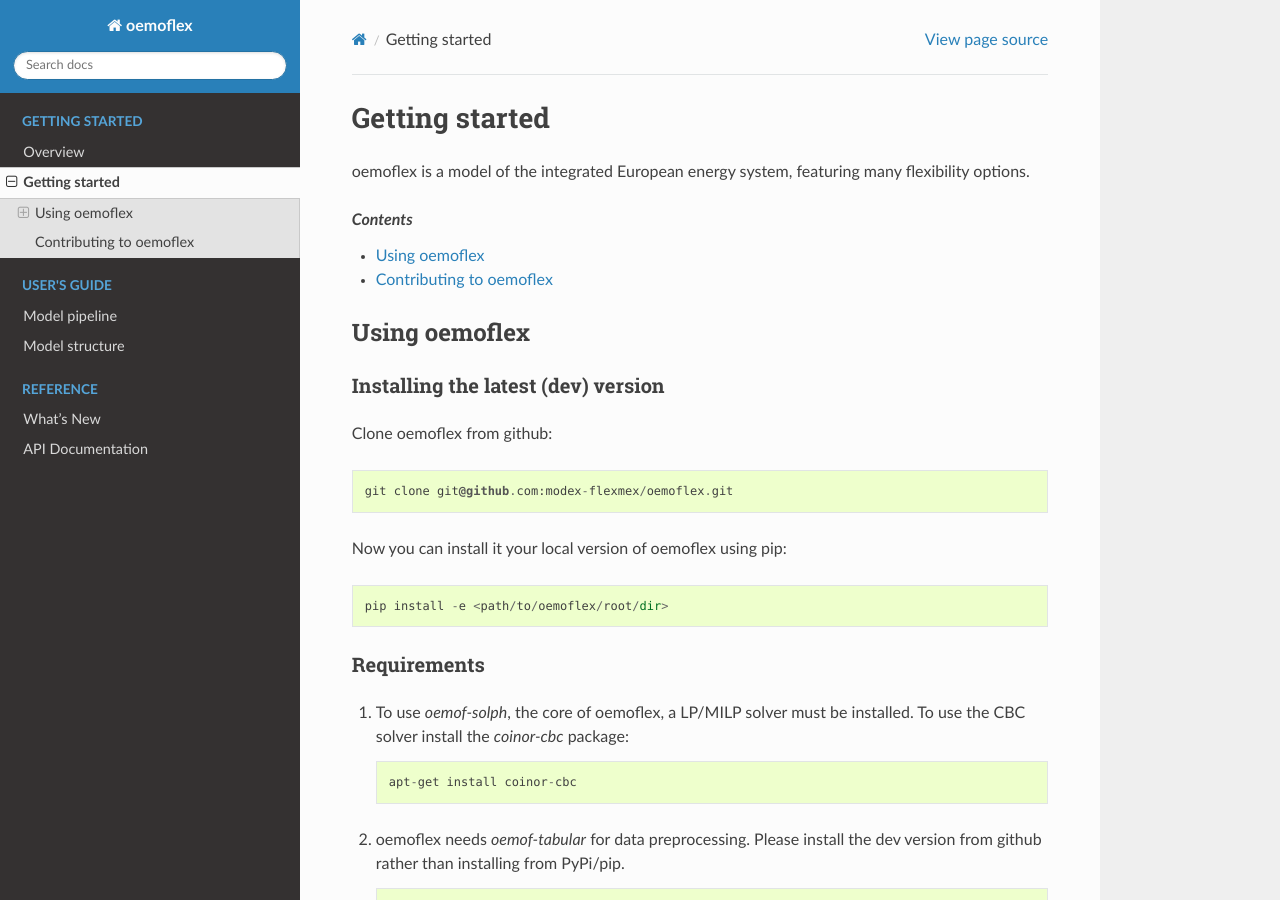
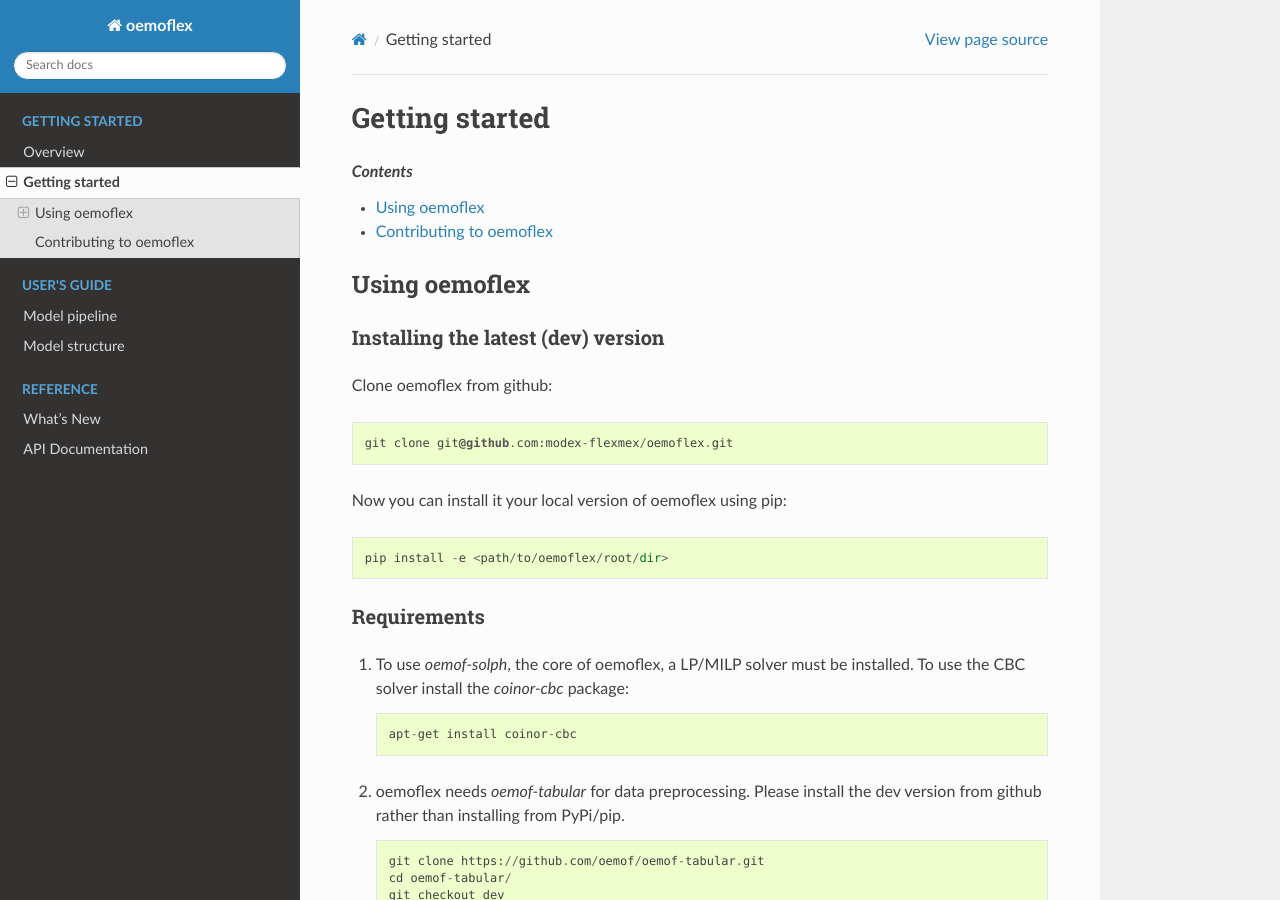
Before and after one commit to modex-flexmex/oemof-flexmex, a Sphinx documentation site: the page built from docs/getting_started.rst, in a window 1280 px wide and 900 px high. Built offline with Sphinx 7.4.7 and the Read the Docs theme 2.0.0, drawn with Linux system fonts in a browser that asks for light colours; formulas are drawn with MathJax 3.

Commit message:
Drop extra description

```diff
--- a/docs/getting_started.rst
+++ b/docs/getting_started.rst
@@ -3,8 +3,6 @@
 ~~~~~~~~~~~~~~~
 Getting started
 ~~~~~~~~~~~~~~~
-
-oemoflex is a model of the integrated European energy system, featuring many flexibility options.
 
 .. contents:: `Contents`
     :depth: 1
```
